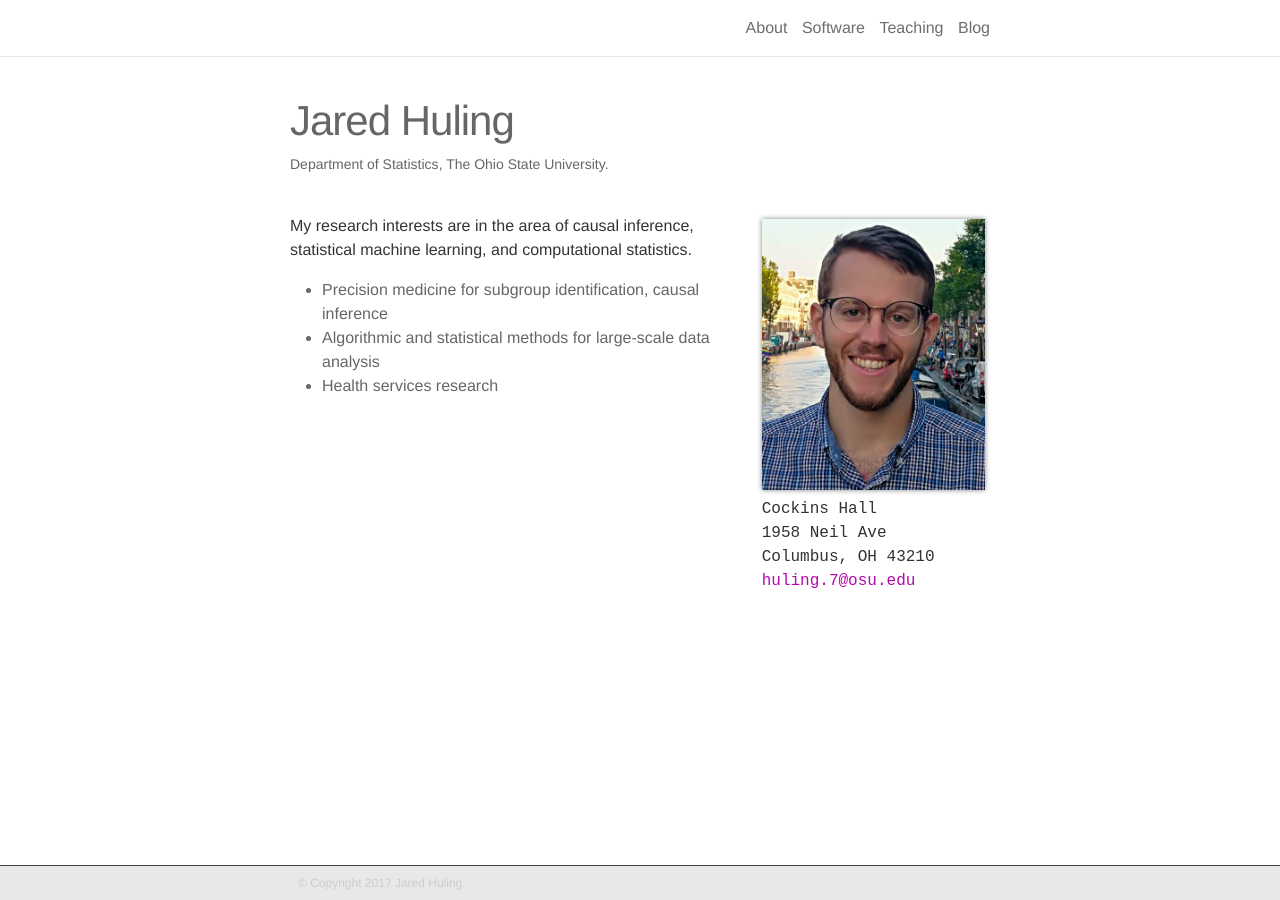
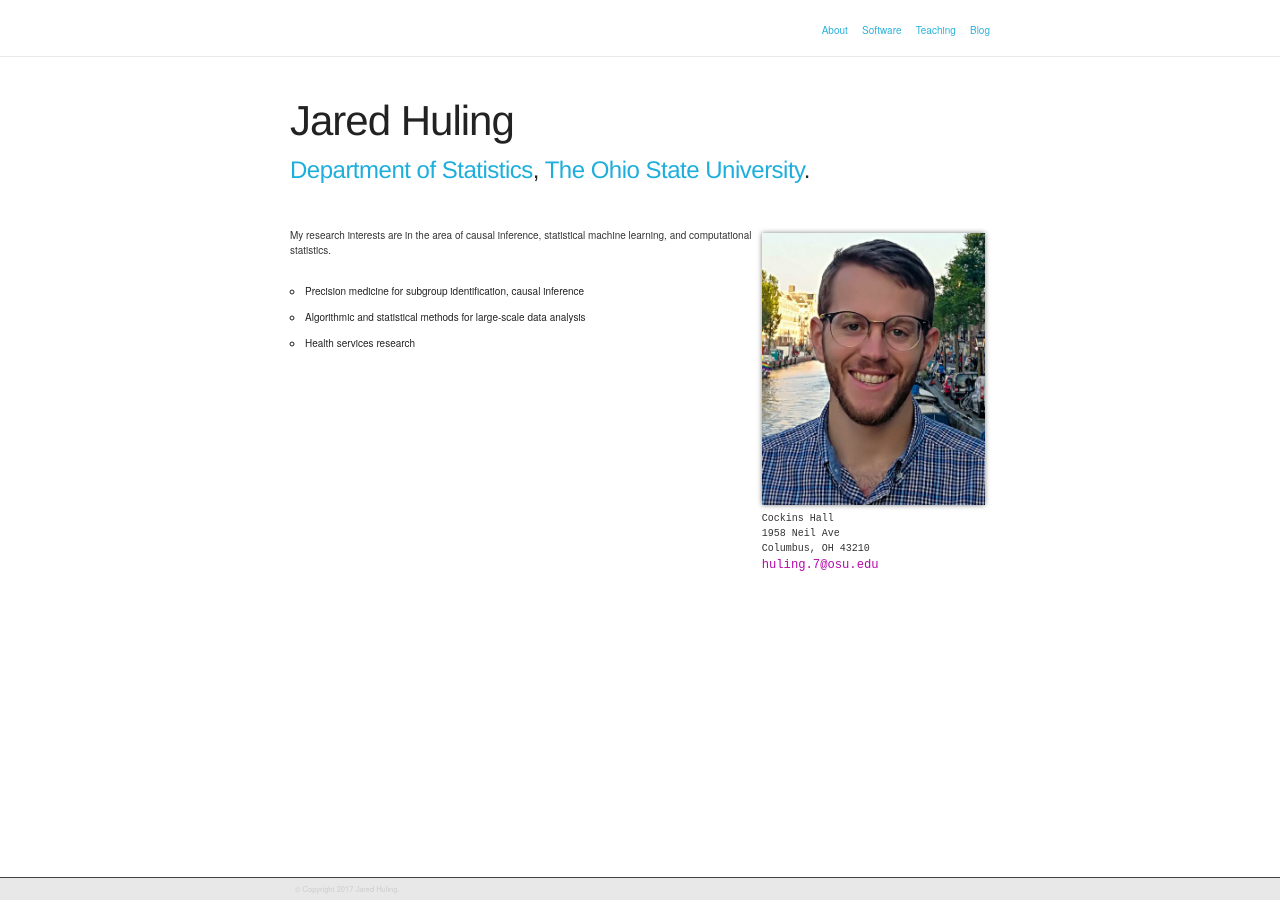
Before and after one commit to jaredhuling/jaredhuling.github.io, a Jekyll site: the page built from _pages/about.md, in a window 1280 px wide. Built offline with Jekyll 4.4.1, drawn with Linux system fonts in a browser that asks for light colours; nearby versions of some CDN libraries.

Commit message:
css link

```diff
--- a/_includes/head.html
+++ b/_includes/head.html
@@ -10,6 +10,9 @@
 
   <link rel="stylesheet" href="{{ '/assets/css/main.css' | prepend: site.baseurl | prepend: site.url }}">
   <link rel="canonical" href="{{ page.url | replace:'index.html','' | prepend: site.baseurl | prepend: site.url }}">
+
+  <link rel="stylesheet" href="http://cdnjs.cloudflare.com/ajax/libs/normalize/3.0.3/normalize.min.css">
+  <link rel="stylesheet" href="http://cdnjs.cloudflare.com/ajax/libs/skeleton/2.0.4/skeleton.min.css">
 
   <script type="text/javascript">
     function gen_mail_to_link(lhs,rhs,rhsext) {
```
